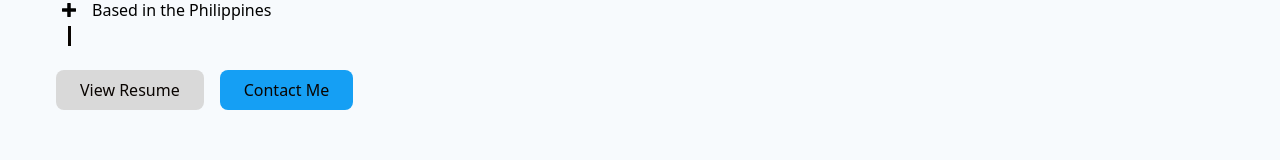
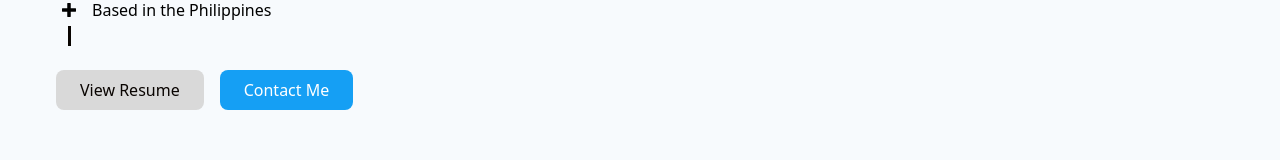
Before and after one commit to alanbacay02/personal-portfolio, a React (Create React App) app: page / in a window 1280 px wide. Shown: the part 606-766 px from the top of the page. Built offline with nearby package versions, Linux system fonts and the light colour scheme.

Commit message:
Updates buttons in Hero.jsx

```diff
--- a/src/components/Hero.jsx
+++ b/src/components/Hero.jsx
@@ -41,9 +41,9 @@ const Hero = () => {
             {/* END OF SHORT INTRO */}
 
             {/* START OF BUTTON GROUP */}
-            <div className='flex flex-row gap-4 mt-6 text-lg xl:text-base'>
+            <div className='flex flex-row gap-4 mt-6 text-lg xl:text-base font-medium'>
             <button className='px-6 py-2 bg-secondary text-text rounded-lg'>View Resume</button>
-            <button className='px-6 py-2 bg-primary text-text rounded-lg'>Contact Me</button>
+            <button className='px-6 py-2 bg-primary rounded-lg text-white'>Contact Me</button>
             </div>
             {/* END OF BUTTON GROUP */}
 
```
